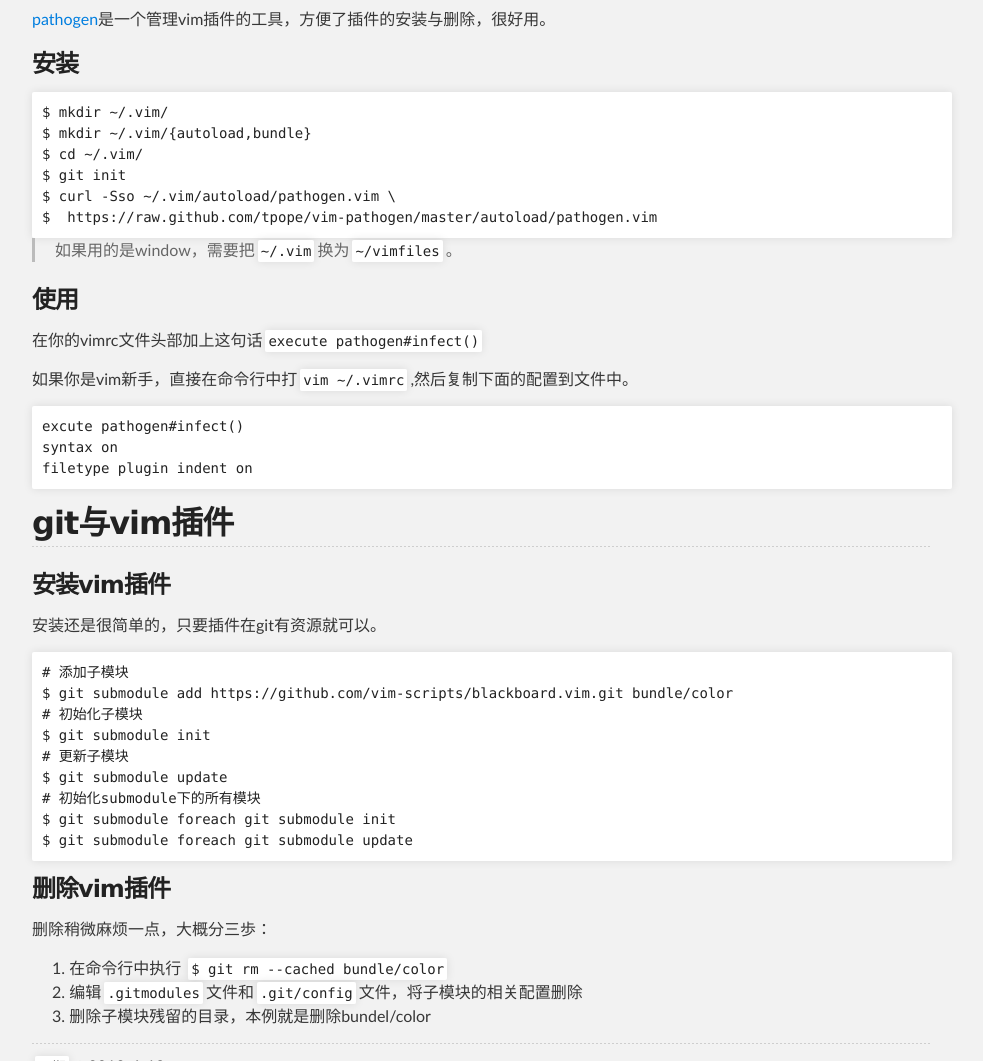
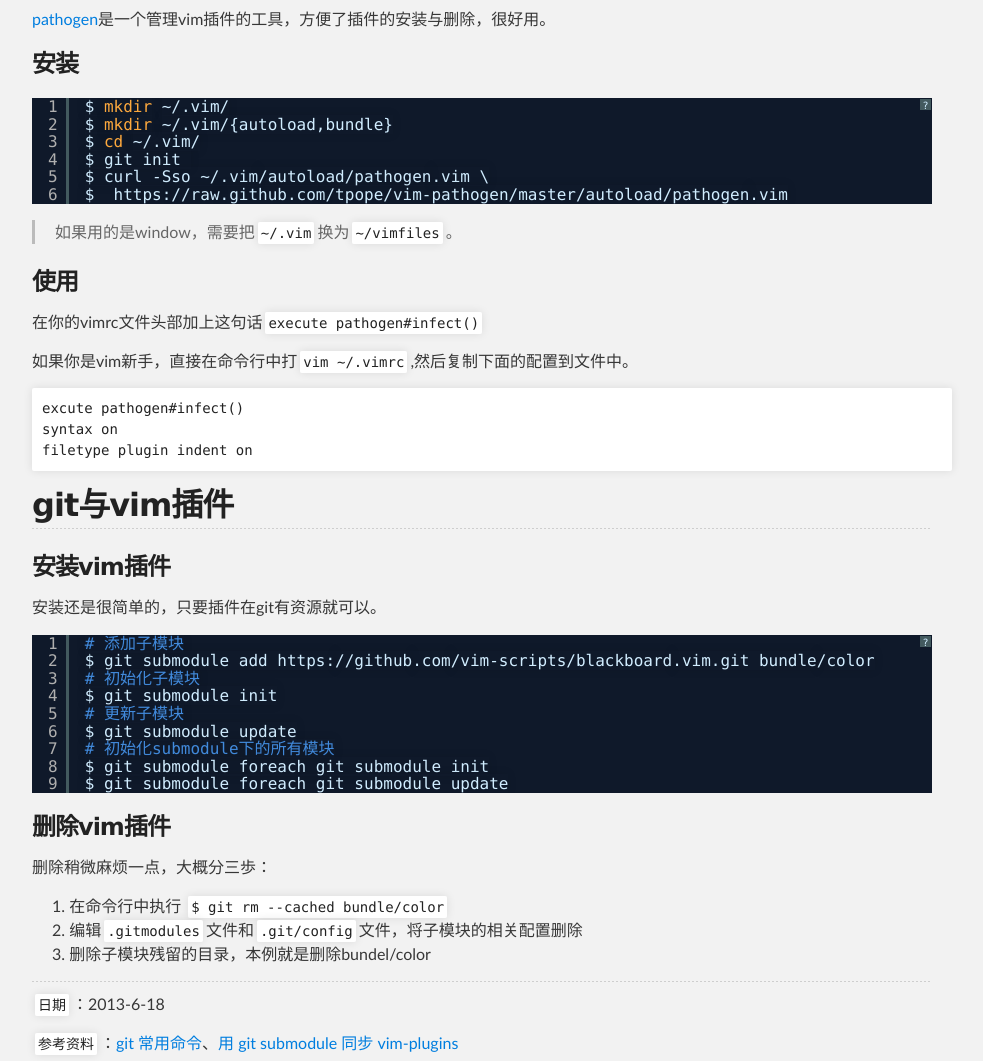
Before and after one commit to Yanam/Yanam.github.io, a plain HTML site: page git/git_guide_2.html in a window 1280 px wide. Shown: the part 449-1510 px from the top of the page, without its empty margins (158-1141 px from the left). Drawn offline with Linux system fonts and the light colour scheme.

```diff
--- a/git/git_guide_2.html
+++ b/git/git_guide_2.html
@@ -55,7 +55,7 @@
 <a href="https://github.com/tpope/vim-pathogen">pathogen</a>是一个管理vim插件的工具，方便了插件的安装与删除，很好用。
 </p>
 <h3 id="toc_0.1.1">安装</h3>
-<pre class="brush:sh">
+<pre class="brush:shell">
 $ mkdir ~/.vim/
 $ mkdir ~/.vim/{autoload,bundle}
 $ cd ~/.vim/
@@ -74,7 +74,7 @@
 <p>
 如果你是vim新手，直接在命令行中打<code>vim ~/.vimrc</code>,然后复制下面的配置到文件中。
 </p>
-<pre class="brush:text">
+<pre>
 excute pathogen#infect()
 syntax on
 filetype plugin indent on
@@ -84,7 +84,7 @@
 <p>
 安装还是很简单的，只要插件在git有资源就可以。
 </p>
-<pre class="brush:sh">
+<pre class="brush:shell">
 # 添加子模块
 $ git submodule add https://github.com/vim-scripts/blackboard.vim.git bundle/color
 # 初始化子模块
```
Also changed, not shown: distribute/images/dht.gif (added), distribute/images/get.jpg (added), distribute/images/getStoreClient.jpg (added), distribute/images/socketStoreClientFactory.jpg (added), distribute/images/storm-cluster.png (added), distribute/images/storm-topology.png (added), distribute/images/zookeeper1.jpg (added).
